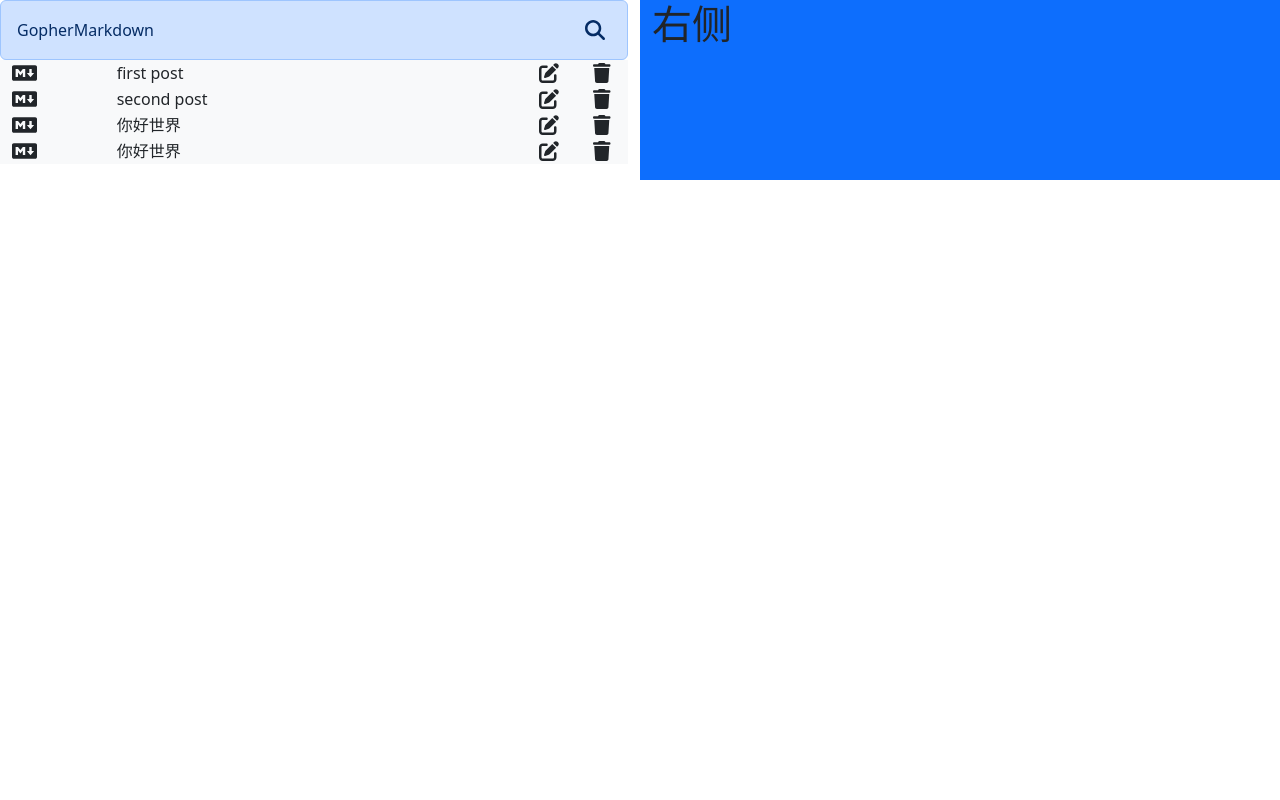
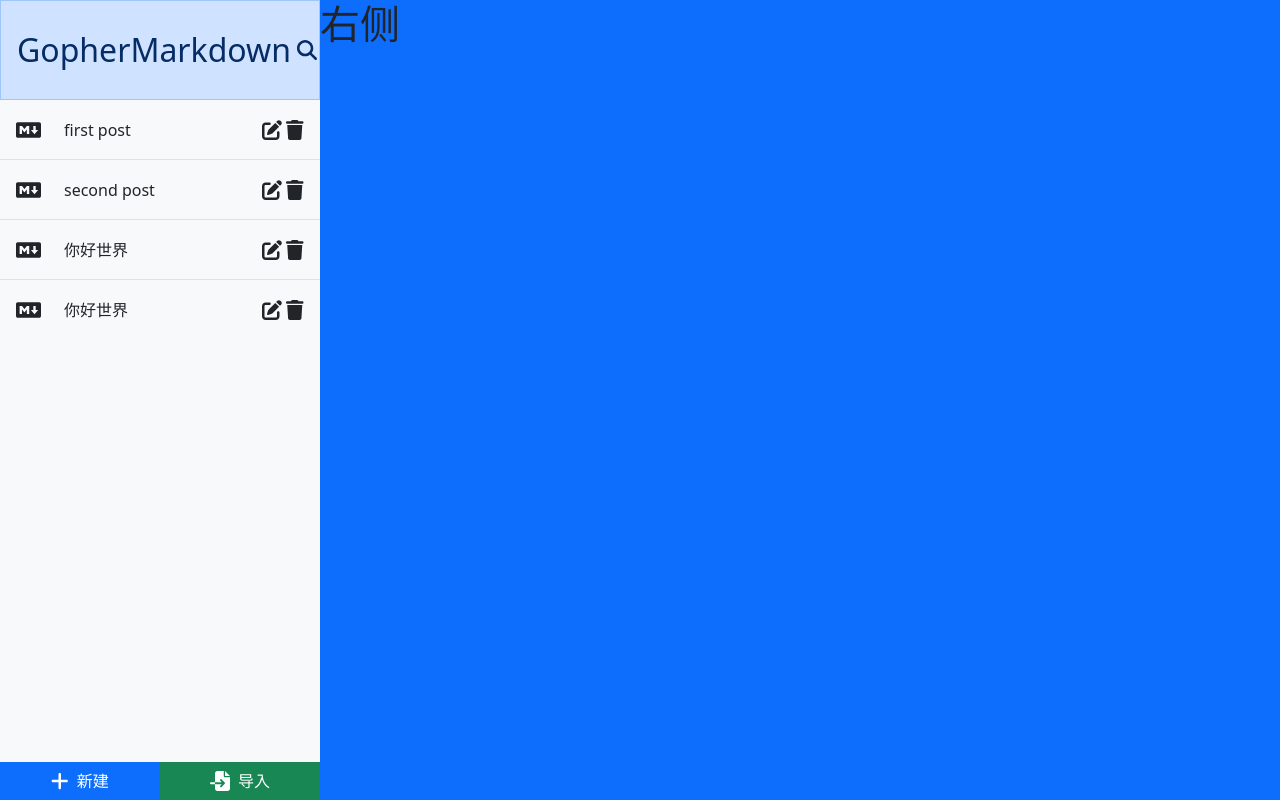
Before and after one commit to qweijiaq/electron-cloud-doc, a React (Create React App) app: page / in a window 1280 px wide. Built offline with nearby package versions, Linux system fonts and the light colour scheme.

Commit message:
feat: 完成左侧栏样式布局

```diff
--- a/main.js
+++ b/main.js
@@ -5,8 +5,8 @@ let mainWindow;
 
 app.on("ready", () => {
   mainWindow = new BrowserWindow({
-    width: 1024,
-    height: 680,
+    width: 1920,
+    height: 1080,
     webPreferences: {
       nodeIntegration: true,
     },
--- a/src/App.css
+++ b/src/App.css
@@ -7,3 +7,50 @@
 .c-link {
   cursor: pointer;
 }
+
+.start-page {
+  font-size: 30px;
+  height: 300px;
+  line-height: 300px;
+  color: #ccc;
+  text-align: center;
+}
+
+.left-panel {
+  min-height: 100vh;
+  position: relative;
+}
+
+.button-group {
+  position: absolute;
+  width: 100%;
+  bottom: 0;
+}
+
+.no-border {
+  border-radius: 0 !important;
+}
+
+.right-panel {
+  position: relative;
+}
+
+.CodeMirror-scroll {
+  height: 600px !important;
+}
+
+.sync-status {
+  font-size: 12px;
+  color: #959694;
+  position: absolute;
+  bottom: 12px;
+  left: 10px;
+}
+
+.file-search {
+  height: 100px;
+}
+
+.file-item {
+  height: 60px;
+}
--- a/src/App.jsx
+++ b/src/App.jsx
@@ -3,12 +3,15 @@ import "bootstrap/dist/css/bootstrap.min.css";
 import FileSearch from "./components/FileSearch";
 import FileList from "./components/FileList";
 import defaultFiles from "./utils/defaultFiles";
+import BottomBtn from "./components/BottomBtn";
+import { faPlus } from "@fortawesome/free-solid-svg-icons";
+import { faFileImport } from "@fortawesome/free-solid-svg-icons";
 
 function App() {
   return (
-    <div className="App">
-      <div className="row">
-        <div className="col-6 left-panel">
+    <div className="App container-fluid px-0">
+      <div className="row g-0">
+        <div className="col-md-3 bg-light left-panel">
           <FileSearch onFileSearch={() => {}} />
           <FileList
             files={defaultFiles}
@@ -16,8 +19,26 @@ function App() {
             onFileDelete={(id) => console.log("delete", id)}
             onSaveEdit={(id, value) => console.log("save", id, value)}
           />
+          <div className="row g-0 button-group">
+            <div className="col">
+              <BottomBtn
+                text="新建"
+                colorClass="btn-primary"
+                icon={faPlus}
+                onBtnClick={() => {}}
+              />
+            </div>
+            <div className="col">
+              <BottomBtn
+                text="导入"
+                colorClass="btn-success"
+                icon={faFileImport}
+                onBtnClick={() => {}}
+              />
+            </div>
+          </div>
         </div>
-        <div className="col-6 bg-primary right-panel">
+        <div className="col-9 bg-primary right-panel">
           <h1>右侧</h1>
         </div>
       </div>
--- /dev/null
+++ b/src/components/BottomBtn.jsx
@@ -0,0 +1,26 @@
+import React from "react";
+import PropTypes from "prop-types";
+import { FontAwesomeIcon } from "@fortawesome/react-fontawesome";
+
+const BottomBtn = ({ text, colorClass, icon, onBtnClick }) => (
+  <button
+    type="button"
+    className={`btn w-100 no-border ${colorClass}`}
+    onClick={onBtnClick}
+  >
+    <FontAwesomeIcon className="me-2" size="lg" icon={icon} />
+    {text}
+  </button>
+);
+
+BottomBtn.propTypes = {
+  text: PropTypes.string,
+  colorClass: PropTypes.string,
+  icon: PropTypes.object.isRequired,
+  onBtnClick: PropTypes.func,
+};
+
+BottomBtn.defaultProps = {
+  text: "新建",
+};
+export default BottomBtn;
--- a/src/components/FileList.jsx
+++ b/src/components/FileList.jsx
@@ -3,10 +3,13 @@ import { FontAwesomeIcon } from "@fortawesome/react-fontawesome";
 import { faEdit, faTrash, faClose } from "@fortawesome/free-solid-svg-icons";
 import { faMarkdown } from "@fortawesome/free-brands-svg-icons";
 import PropTypes from "prop-types";
+import useKeyPress from "../hooks/useKeyPress";
 
 const FileList = ({ files, onFileClick, onSaveEdit, onFileDelete }) => {
   const [editStatus, setEditStatus] = useState(false);
   const [value, setValue] = useState("");
+  const enterPressed = useKeyPress(13);
+  const escPressed = useKeyPress(27);
 
   const closeSearch = (e) => {
     e.preventDefault();
@@ -15,28 +18,22 @@ const FileList = ({ files, onFileClick, onSaveEdit, onFileDelete }) => {
   };
 
   useEffect(() => {
-    const handleInputEvent = (e) => {
-      const { keyCode } = e;
-      if (keyCode === 13 && editStatus) {
-        const editItem = files.find((file) => file.id === editStatus);
-        onSaveEdit(editItem.id, value);
-        setEditStatus(false);
-        setValue("");
-      } else if (keyCode === 27 && editStatus) {
-        closeSearch(e);
-      }
-    };
-    document.addEventListener("keyup", handleInputEvent);
-    return () => {
-      document.removeEventListener("keyup", handleInputEvent);
-    };
+    const editItem = files.find((file) => file.id === editStatus);
+    if (enterPressed && editStatus && value.trim() !== "") {
+      onSaveEdit(editItem.id, value, editItem.isNew);
+      setEditStatus(false);
+      setValue("");
+    }
+    if (escPressed && editStatus) {
+      closeSearch(editItem);
+    }
   });
 
   return (
-    <ul className="list-group-item bg-light row d-flex align-items-center file-item mx-0">
+    <ul className="list-group list-group-flush file-list">
       {files.map((file) => (
         <li
-          className="list-group-item bg-light row d-flex align-items-center file-item mx-0"
+          className="list-group-item bg-light file-item d-flex align-items-center file-item mx-0"
           key={file.id}
         >
           {file.id !== editStatus && (
--- a/src/components/FileSearch.jsx
+++ b/src/components/FileSearch.jsx
@@ -2,10 +2,13 @@ import React, { useEffect, useRef, useState } from "react";
 import { FontAwesomeIcon } from "@fortawesome/react-fontawesome";
 import { faSearch, faClose } from "@fortawesome/free-solid-svg-icons";
 import PropTypes from "prop-types";
+import useKeyPress from "../hooks/useKeyPress";
 
 const FileSearch = ({ title, onFileSearch }) => {
   const [inputActive, setInputActive] = useState(false);
   const [value, setValue] = useState("");
+  const enterPressed = useKeyPress(13);
+  const escPressed = useKeyPress(27);
 
   let node = useRef(null);
 
@@ -14,19 +17,14 @@ const FileSearch = ({ title, onFileSearch }) => {
     setInputActive(false);
     setValue("");
   };
+
   useEffect(() => {
-    const handleInputEvent = (e) => {
-      const { keyCode } = e;
-      if (keyCode === 13 && inputActive) {
-        onFileSearch(value);
-      } else if (keyCode === 27 && inputActive) {
-        closeSearch(e);
-      }
-    };
-    document.addEventListener("keyup", handleInputEvent);
-    return () => {
-      document.removeEventListener("keyup", handleInputEvent);
-    };
+    if (enterPressed && inputActive) {
+      onFileSearch(value);
+    }
+    if (escPressed && inputActive) {
+      closeSearch();
+    }
   });
 
   useEffect(() => {
@@ -36,10 +34,10 @@ const FileSearch = ({ title, onFileSearch }) => {
   }, [inputActive]);
 
   return (
-    <div className="alert alert-primary d-flex justify-content-between align-items-center mb-0">
+    <div className="no-border file-search alert alert-primary d-flex justify-content-between align-items-center mb-0">
       {!inputActive && (
         <>
-          <span>{title}</span>
+          <span className="fs-2">{title}</span>
           <button
             type="button"
             className="icon-button"
@@ -54,7 +52,7 @@ const FileSearch = ({ title, onFileSearch }) => {
       {inputActive && (
         <>
           <input
-            className="form-control"
+            className="form-control me-2"
             value={value}
             ref={node}
             onChange={(e) => {
--- /dev/null
+++ b/src/hooks/useKeyPress.js
@@ -0,0 +1,27 @@
+import { useState, useEffect } from "react";
+
+const useKeyPress = (targetKeyCode) => {
+  const [keyPressed, setKeyPressed] = useState(false);
+
+  const keyDownHandler = ({ keyCode }) => {
+    if (keyCode === targetKeyCode) {
+      setKeyPressed(true);
+    }
+  };
+  const keyUpHandler = ({ keyCode }) => {
+    if (keyCode === targetKeyCode) {
+      setKeyPressed(false);
+    }
+  };
+  useEffect(() => {
+    document.addEventListener("keydown", keyDownHandler);
+    document.addEventListener("keyup", keyUpHandler);
+    return () => {
+      document.removeEventListener("keydown", keyDownHandler);
+      document.removeEventListener("keyup", keyUpHandler);
+    };
+  }, []);
+  return keyPressed;
+};
+
+export default useKeyPress;
```
